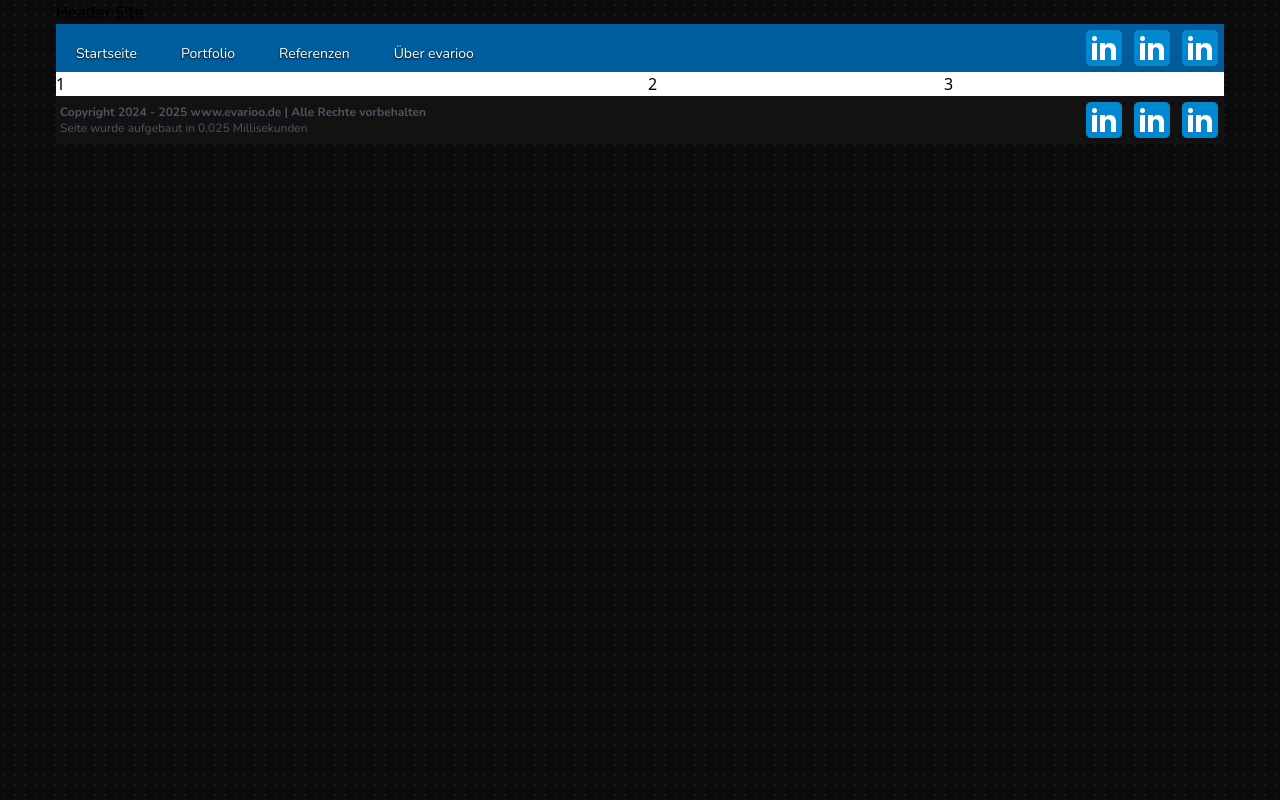
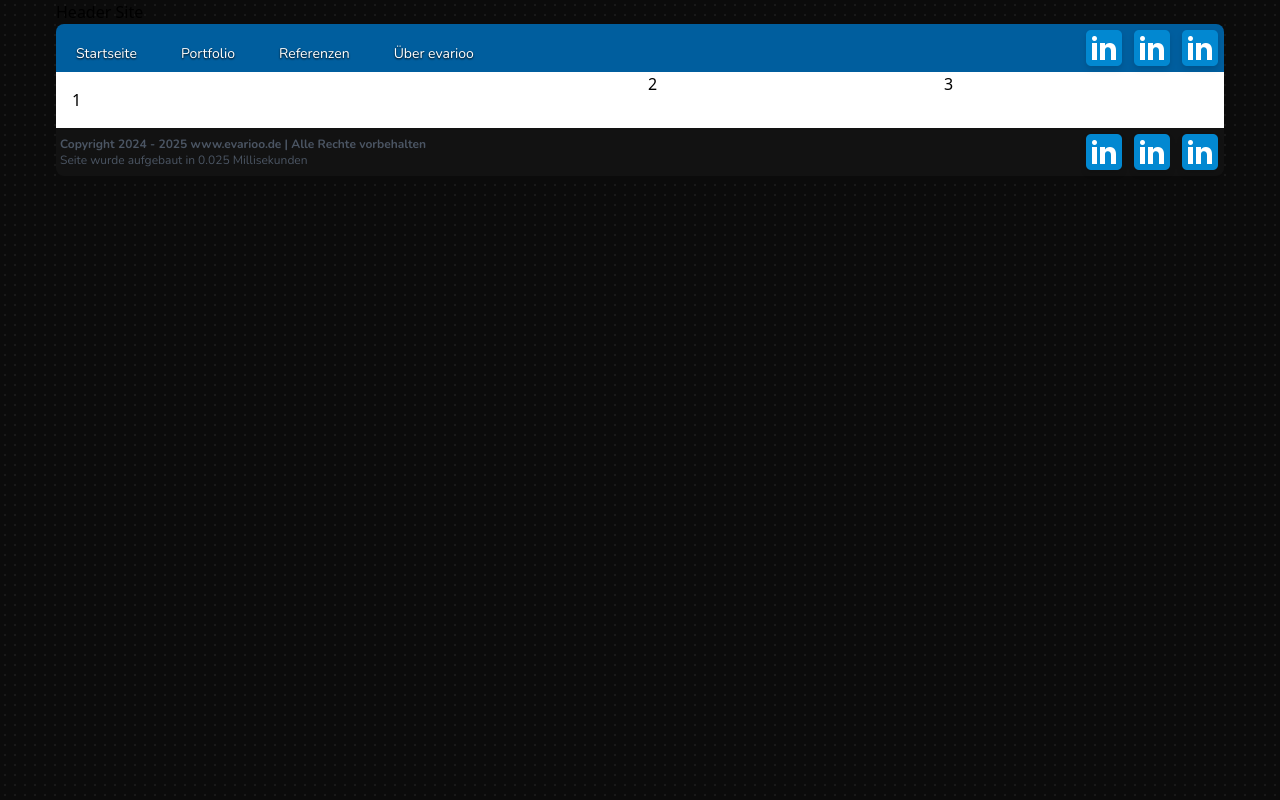
Before and after one commit to evarioooo/tailwind-blog-template, a website: page index.html in a window 1280 px wide. Drawn offline with nearby package versions, Linux system fonts and the light colour scheme.

Commit message:
28. Juli 2024, 12:59

```diff
--- a/index.html
+++ b/index.html
@@ -14,7 +14,7 @@
         <header>
             Header Site
         </header>
-        <nav class="bg-blue">
+        <nav class="bg-blue rounded-t-lg">
             <!-- * bg-gradient-to-t from-blue-800 to-blue-600 -->
             <div class="flex justify-between items-end">
                 <ul class="text-sm flex flex-row ms-3 font-nunito text-white">
@@ -53,12 +53,12 @@
         </nav>
         <main class="bg-white">
             <div class="grid grid-cols-12 gap-4">
-                <div class="col-span-6">1</div>
+                <div class="col-span-6 p-4">1</div>
                 <div class="col-span-3">2</div>
                 <div class="col-span-3">3</div>
             </div>
         </main>
-        <footer class="bg-dark text-xs text-gray-600 font-nunito">
+        <footer class="rounded-b-lg bg-dark text-xs text-gray-600 font-nunito">
             <div class="flex justify-between">
                 <div class="p-1">
                     <p class="mt-1 font-bold">Copyright 2024 - 2025 www.evarioo.de | Alle Rechte vorbehalten</p>
```
Also changed, not shown: builds/theme.css.
